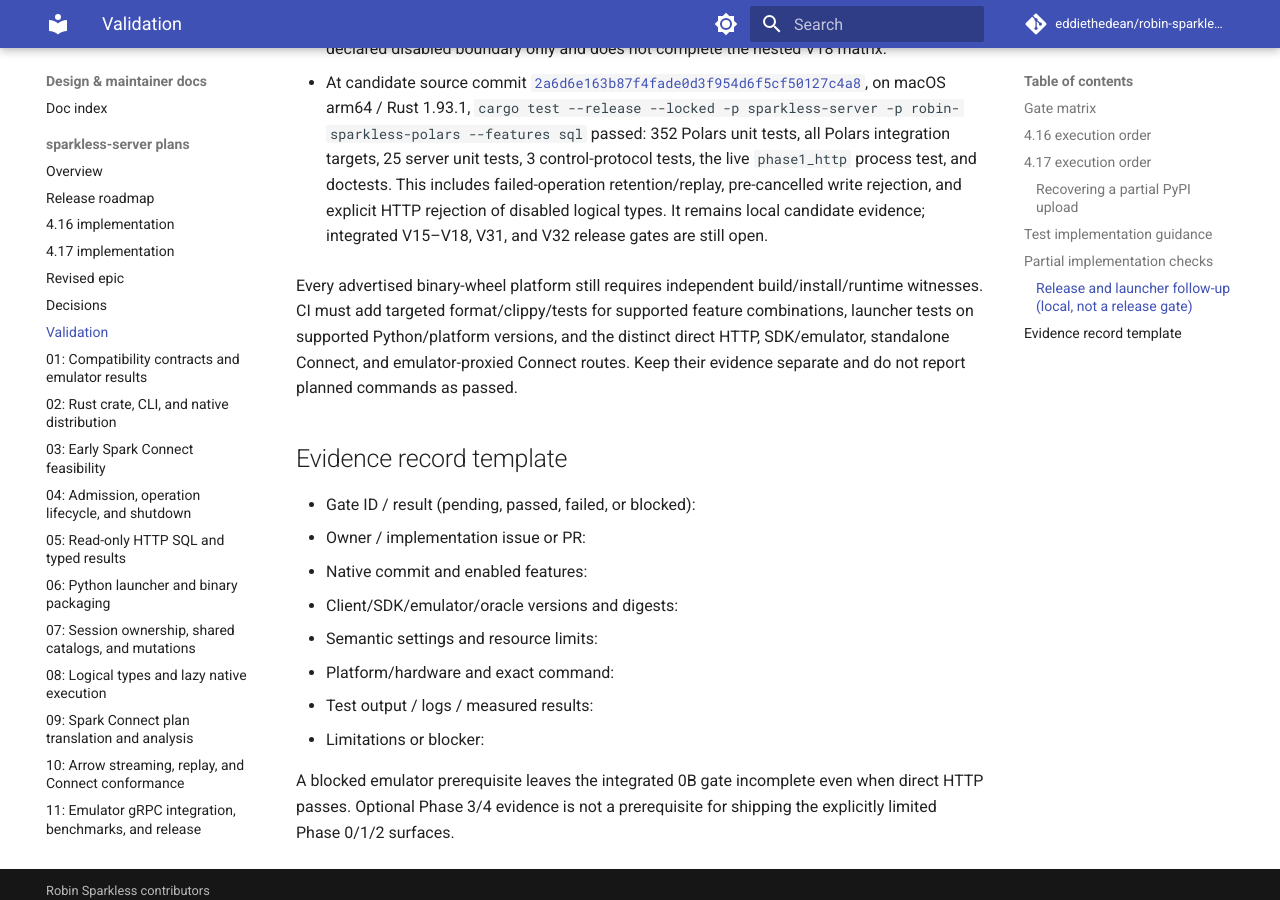
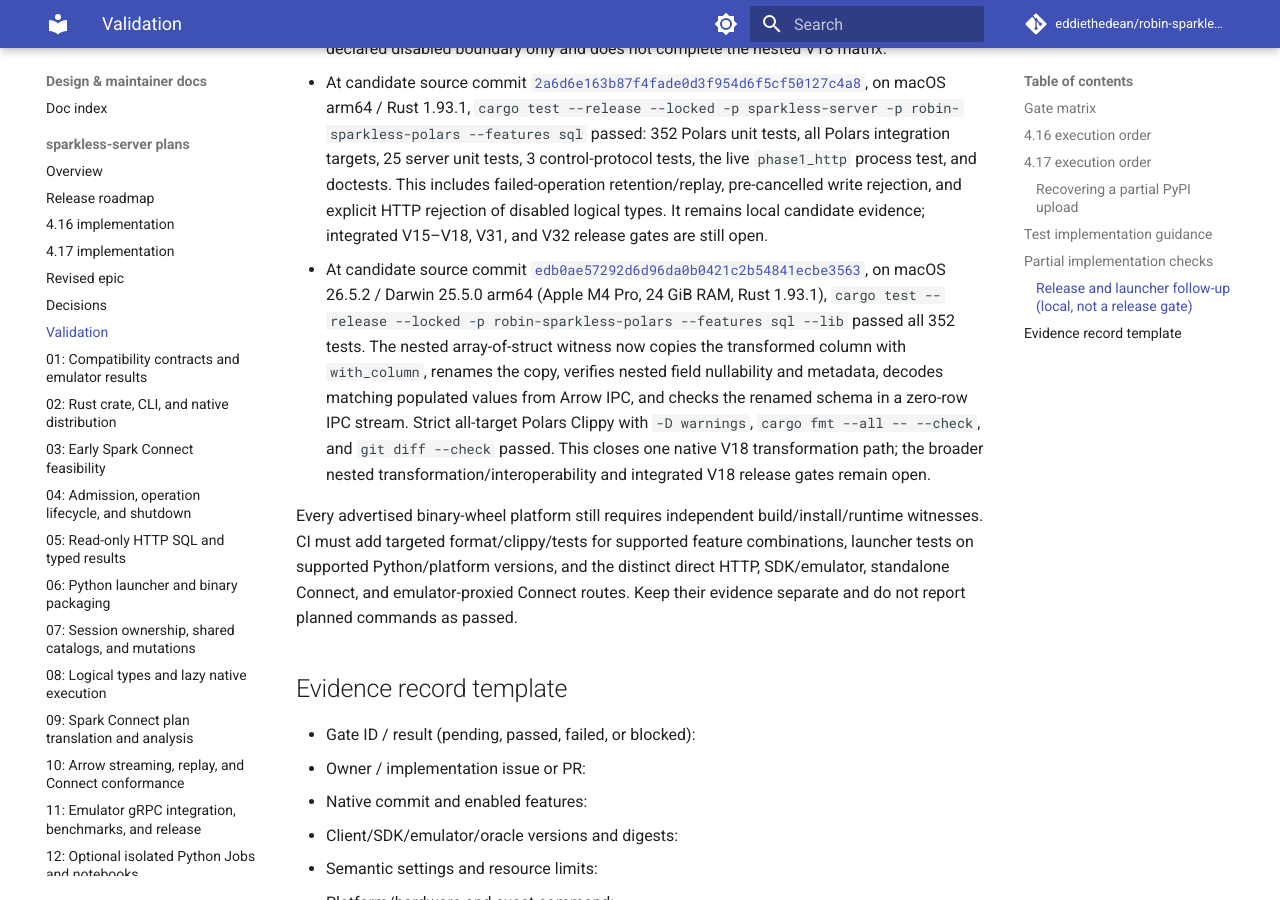
Before and after one commit to eddiethedean/robin-sparkless, an MkDocs documentation site: the page built from docs/plans/sparkless-server/VALIDATION.md, in a window 1280 px wide and 900 px high, scrolled down 25702 px. Built offline with MkDocs 1.6.1 and Material for MkDocs 9.7.7, drawn with Linux system fonts in a browser that asks for light colours; comment, search, counter and statistics services are not loaded.

Commit message:
docs: record nested schema candidate validation

```diff
--- a/docs/plans/sparkless-server/VALIDATION.md
+++ b/docs/plans/sparkless-server/VALIDATION.md
@@ -219,6 +219,7 @@
 - At source commit [`75517e946cde1fece81c1f41eb6d86dbe1dcb941`](https://github.com/eddiethedean/robin-sparkless/commit/75517e946cde1fece81c1f41eb6d86dbe1dcb941), on macOS arm64 / Rust 1.93.1, `cargo test --release --locked -p sparkless-server --lib result_schema_preserves_metadata_and_keeps_native_extensions_disabled -- --nocapture` passed. The HTTP wire-schema mapper now has explicit rejection assertions for BYTE, FLOAT32, TIMESTAMP_NTZ, binary, array variants, map variants, and struct, all with `UnsupportedResultType`; supported scalar metadata still round-trips. This confirms the declared disabled boundary only and does not complete the nested V18 matrix.
 
 - At candidate source commit [`2a6d6e163b87f4fade0d3f954d6f5cf50127c4a8`](https://github.com/eddiethedean/robin-sparkless/commit/2a6d6e163b87f4fade0d3f954d6f5cf50127c4a8), on macOS arm64 / Rust 1.93.1, `cargo test --release --locked -p sparkless-server -p robin-sparkless-polars --features sql` passed: 352 Polars unit tests, all Polars integration targets, 25 server unit tests, 3 control-protocol tests, the live `phase1_http` process test, and doctests. This includes failed-operation retention/replay, pre-cancelled write rejection, and explicit HTTP rejection of disabled logical types. It remains local candidate evidence; integrated V15–V18, V31, and V32 release gates are still open.
+- At candidate source commit [`edb0ae57292d6d96da0b0421c2b54841ecbe3563`](https://github.com/eddiethedean/robin-sparkless/commit/edb0ae57292d6d96da0b0421c2b54841ecbe3563), on macOS 26.5.2 / Darwin 25.5.0 arm64 (Apple M4 Pro, 24 GiB RAM, Rust 1.93.1), `cargo test --release --locked -p robin-sparkless-polars --features sql --lib` passed all 352 tests. The nested array-of-struct witness now copies the transformed column with `with_column`, renames the copy, verifies nested field nullability and metadata, decodes matching populated values from Arrow IPC, and checks the renamed schema in a zero-row IPC stream. Strict all-target Polars Clippy with `-D warnings`, `cargo fmt --all -- --check`, and `git diff --check` passed. This closes one native V18 transformation path; the broader nested transformation/interoperability and integrated V18 release gates remain open.
 
 Every advertised binary-wheel platform still requires independent build/install/runtime witnesses. CI must add targeted format/clippy/tests for supported feature combinations, launcher tests on supported Python/platform versions, and the distinct direct HTTP, SDK/emulator, standalone Connect, and emulator-proxied Connect routes. Keep their evidence separate and do not report planned commands as passed.
 
```
